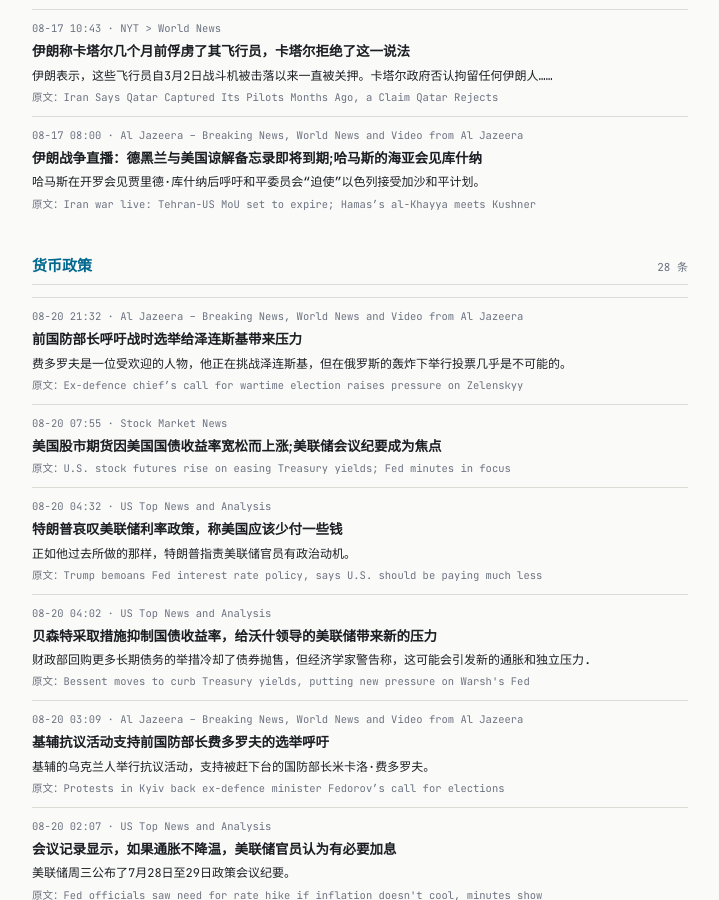
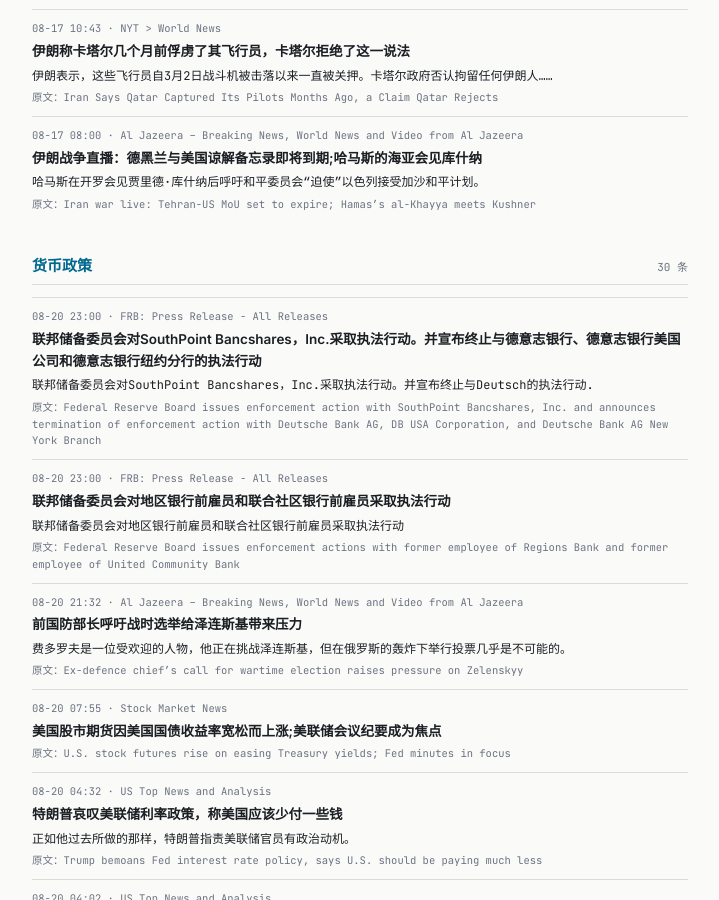
Before and after one commit to tang3super/tang3super.github.io, a Jekyll site: the page built from macro-trade/news-digest.md, in a window 1280 px wide and 900 px high, scrolled down 8231 px. Shown: the whole window, without its empty margins (280-999 px from the left). Built offline with Jekyll 4.4.1, drawn with Linux system fonts in a browser that asks for light colours; some of the changed text lies outside the part shown.

Commit message:
sync news-digest article

```diff
--- a/macro-trade/news-digest.md
+++ b/macro-trade/news-digest.md
@@ -5,7 +5,7 @@ title: 新闻监控
 date: '2026-08-20'
 summary: 2026年第34周监控
 week_label: 2026年第34周监控
-last_updated: 2026-08-20 22:26
+last_updated: 2026-08-20 23:03
 refresh_note: 每 5 分钟自动刷新
 topics:
 - name: 地缘政治
@@ -557,6 +557,20 @@ topics:
     summary_zh: 哈马斯在开罗会见贾里德·库什纳后呼吁和平委员会“迫使”以色列接受加沙和平计划。
 - name: 货币政策
   items:
+  - title: Federal Reserve Board issues enforcement action with SouthPoint Bancshares, Inc. and announces termination of enforcement action with Deutsche Bank AG, DB USA Corporation, and Deutsche Bank AG New York Branch
+    summary: Federal Reserve Board issues enforcement action with SouthPoint Bancshares, Inc. and announces termination of enforcement action with Deutsc…
+    link: https://www.federalreserve.gov/newsevents/pressreleases/enforcement20260820b.htm
+    source: 'FRB: Press Release - All Releases'
+    time: 08-20 23:00
+    title_zh: 联邦储备委员会对SouthPoint Bancshares，Inc.采取执法行动。并宣布终止与德意志银行、德意志银行美国公司和德意志银行纽约分行的执法行动
+    summary_zh: 联邦储备委员会对SouthPoint Bancshares，Inc.采取执法行动。并宣布终止与Deutsch的执法行动.
+  - title: Federal Reserve Board issues enforcement actions with former employee of Regions Bank and former employee of United Community Bank
+    summary: Federal Reserve Board issues enforcement actions with former employee of Regions Bank and former employee of United Community Bank
+    link: https://www.federalreserve.gov/newsevents/pressreleases/enforcement20260820a.htm
+    source: 'FRB: Press Release - All Releases'
+    time: 08-20 23:00
+    title_zh: 联邦储备委员会对地区银行前雇员和联合社区银行前雇员采取执法行动
+    summary_zh: 联邦储备委员会对地区银行前雇员和联合社区银行前雇员采取执法行动
   - title: Ex-defence chief’s call for wartime election raises pressure on Zelenskyy
     summary: Fedorov, a popular figure, is challenging Zelenskyy but holding a vote under Russia's bombs is near impossible.
     link: https://www.aljazeera.com/news/2026/8/20/ukraines-ex-defence-chief-calls-for-presidential-vote?traffic_source=rss
```
